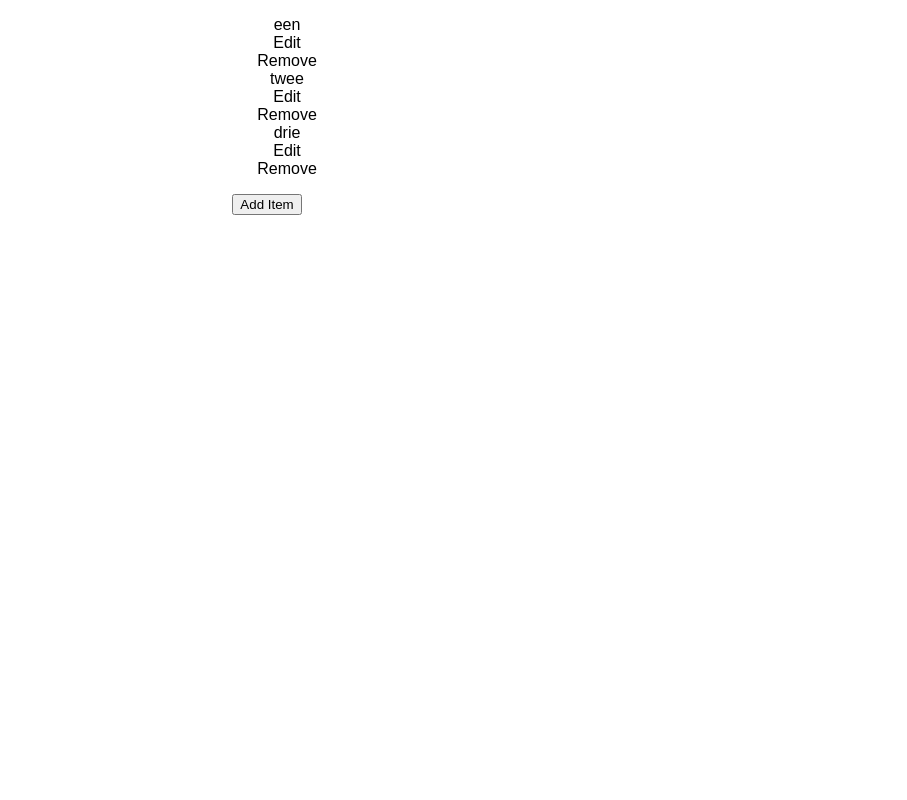
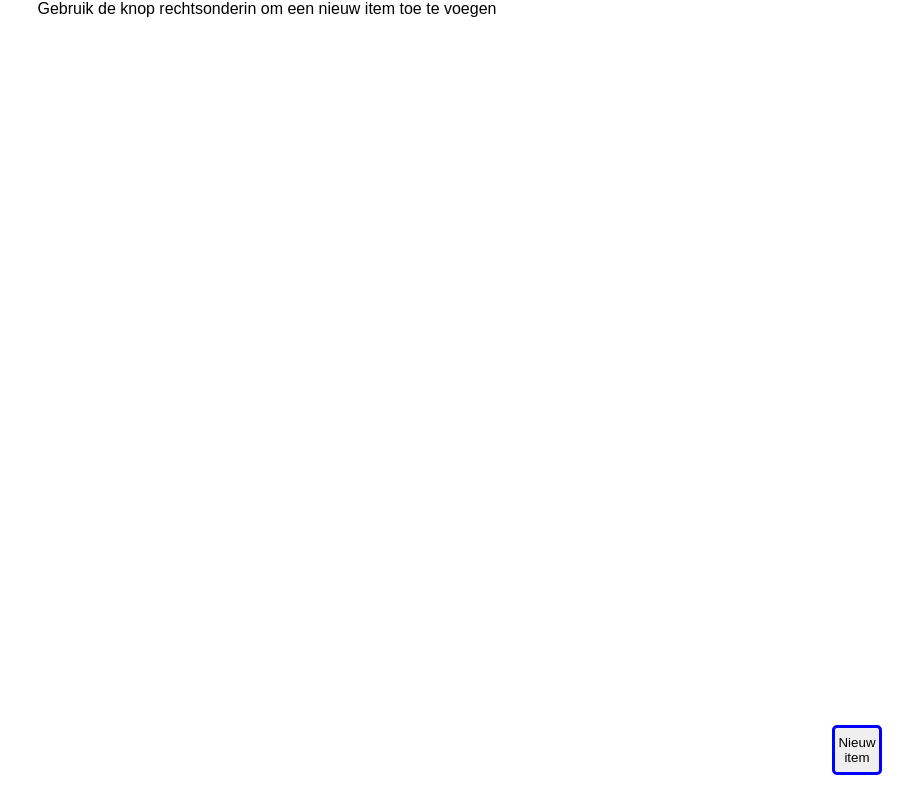
Before and after one commit to MDuin/TodoApp, a React (Create React App) app: page / in a window 1280 px wide. Shown: the whole page, without its empty margins (373-1280 px from the left). Built offline with nearby package versions, Linux system fonts and the light colour scheme.

Commit message:
Further development of the backbone of the app First working version.

```diff
--- a/src/App.js
+++ b/src/App.js
@@ -1,31 +1,90 @@
 import React, { Component } from 'react';
 import './App.css';
 
+import AddItem from './components/add-item';
 import AddItemButton from './components/add-item-button';
-import TodoItemList from './components/todo-list.js';
+import TodoItemList from './components/todo-list';
 
+//window.id = 0;
 class App extends Component {
   constructor(props) {
     super(props);
 
     this.state = {
-      todoItems: [{description: "een", isDone: false},
-      {description: "twee", isDone: true},
-      {description: "drie", isDone: false}, ],
+      todoItems: [],
       showAddItem: false
     }
+
+    this.itemId = 0;
+
+    this.addItemToList = this.addItemToList.bind(this);
+    this.removeFromList = this.removeFromList.bind(this);
+    this.toggleItemDone = this.toggleItemDone.bind(this);
+  }
+
+  /**
+   *  Adds a new todo item to the state.
+   */
+  addItemToList(item) {
+    //Slice to make sure to not directly modify the state
+    var newArr = this.state.todoItems.slice();
+    newArr.push({description: item, isDone: false, id: this.itemId++});
+    this.setState({ todoItems: newArr });
+    this.setState({ showAddItem: false });
+  }
+
+  removeFromList(id) {
+    //Slice to make sure to not directly modify the state
+    var newArr = this.state.todoItems.slice();
+    var remainingItems = newArr.filter((todo) => {
+      if(todo.id !== id) {
+        return todo;
+      } else {
+        //prevent warnings..
+        return null;
+      }
+    });
+
+    this.setState({todoItems: remainingItems});
+  }
+
+  toggleItemDone(id) {
+    //Slice to make sure to not directly modify the state
+    var newArr = this.state.todoItems.slice();
+    var item = newArr.find((todo) => {
+      if(todo.id === id) {
+        return todo;
+      } else {
+        //prevent warnings..
+        return null;
+      }
+    });
+
+    newArr[newArr.indexOf(item)].isDone = !newArr[newArr.indexOf(item)].isDone;
+    this.setState({todoItems: newArr});
   }
 
   showAddItem = () => {
-    console.log("hoi");
     this.setState({ showAddItem: true });
   }
 
   render() {
-
+    if (this.state.showAddItem) {
+      return (
+        <div className="App">
+          <AddItem addItemToList={this.addItemToList} />
+          <TodoItemList todoItems={this.state.todoItems}
+                        remove={this.removeFromList}
+                        done={this.toggleItemDone}/>
+          <AddItemButton showAddItem={this.showAddItem} />
+        </div>
+      );
+    }
     return (
       <div className="App">
-        <TodoItemList todoItems={this.state.todoItems} />
+        <TodoItemList todoItems={this.state.todoItems}
+                      remove={this.removeFromList}
+                      done={this.toggleItemDone}/>
         <AddItemButton showAddItem={this.showAddItem} />
       </div>
     );
--- a/src/components/add-item-button.css
+++ b/src/components/add-item-button.css
@@ -5,4 +5,7 @@
   width: 50px;
   height: 50px;
   border: 3px solid #00F;
+  border-radius: 5px;
+  text-align: center;
+  padding: 0;
 }
--- a/src/components/add-item-button.js
+++ b/src/components/add-item-button.js
@@ -1,12 +1,7 @@
 import React from 'react';
 
-class AddItemButton extends React.Component {
-
-  render() {
-    return (<button className="add-item-button" onClick={this.props.showAddItem}>
-      Add Item
-    </button>);
-  }
-}
+const AddItemButton = props => {
+  return (<button className="add-item-button" onClick={props.showAddItem}>Nieuw item</button>);
+};
 
 export default AddItemButton;
--- /dev/null
+++ b/src/components/add-item.js
@@ -0,0 +1,19 @@
+import React from 'react';
+
+class AddItem extends React.Component {
+
+  render() {
+    return (<div className="input-container">
+        <p>Beschrijving:</p><input type="text" onKeyPress={event => this.handleKeyPress(event)} />
+      </div>
+    );
+  }
+
+  handleKeyPress(event) {
+    if (event.key === 'Enter') {
+      this.props.addItemToList(event.target.value);
+    }
+  }
+}
+
+export default AddItem;
--- /dev/null
+++ b/src/components/todo-item.css
@@ -0,0 +1,28 @@
+.flexDiv {
+  display: flex;
+  margin: auto;
+  width: 50%;
+  border-radius: 4px;
+  border: 1px solid #ddd;
+  display:inline-block;
+  vertical-align: top;
+}
+
+.flexDiv:hover {
+background-color: #eee;
+}
+
+.item-description {
+  width: 75%;
+  float:left;
+  border-right:
+}
+
+.item-button {
+  width:12%;
+  float:right;
+}
+
+.isDone {
+  background-color: #00ee0050;
+}
--- a/src/components/todo-item.js
+++ b/src/components/todo-item.js
@@ -1,14 +1,13 @@
 import React from 'react';
 
-const TodoItem = ({ description, isDone }) => {
+const TodoItem = ({todo, remove, done}) => {
   return (
-    <div>
-      <div className="col-md-9">{description}</div>
-      <div className="col-md-1">{isDone}</div>
-      <div className="col-md-1">Edit</div>
-      <div className="col-md-1">Remove</div>
-    </div>
-  );
-};
+    <div className={"flexDiv " + (todo.isDone ? 'isDone' : '')}>
+      <div onClick={() => done(todo.id)} className="item-description">{todo.description}</div>
+      {todo.isDone && <div className="item-button" onClick={() => done(todo.id)}>Gedaan</div>}
+      {!todo.isDone && <div onClick={() => done(todo.id)} className="item-button">Niet gedaan</div>}
+      <div onClick={() => remove(todo.id)} className="item-button">Verwijder</div>
+    </div>);
+}
 
 export default TodoItem;
--- /dev/null
+++ b/src/components/todo-list.css
@@ -0,0 +1,4 @@
+/* .todo-list {
+  border: 1px solid #ddd;
+  border-radius: 4px;
+} */
--- a/src/components/todo-list.js
+++ b/src/components/todo-list.js
@@ -1,20 +1,25 @@
 import React from 'react';
 import TodoItem from './todo-item.js';
 
-const TodoItemList = ({todoItems}) => {
-  const todoItemsList = todoItems.map((todoItem) => {
+const TodoItemList = ({todoItems, remove, done}) => {
+  const todoItemsList = todoItems.map((todoItem, key) => {
     return (
-      <TodoItem
-        description={todoItem.description}
-        isDone={todoItem.isDone} />
-    )
+        <TodoItem
+          todo={todoItem}
+          remove={remove}
+          done={done}
+          key={key}/>
+    );
   });
 
-  return (
-    <ul className="list-group">
-      {todoItemsList}
-    </ul>
-  );
+  if (todoItemsList.length > 0) {
+    return (
+      <ul className="list-group todo-list">
+        {todoItemsList}
+      </ul>);
+  } else {
+    return (<div>Gebruik de knop rechtsonderin om een nieuw item toe te voegen</div>);
+  }
 };
 
 export default TodoItemList;
--- a/src/index.js
+++ b/src/index.js
@@ -2,5 +2,8 @@ import React from 'react';
 import ReactDOM from 'react-dom';
 import App from './App';
 import './index.css';
+import './components/todo-item.css';
+import './components/add-item-button.css';
+import './components/todo-list.css'
 
 ReactDOM.render(<App />, document.getElementById('root'));
```
Also changed, not shown: notes.txt (added).
